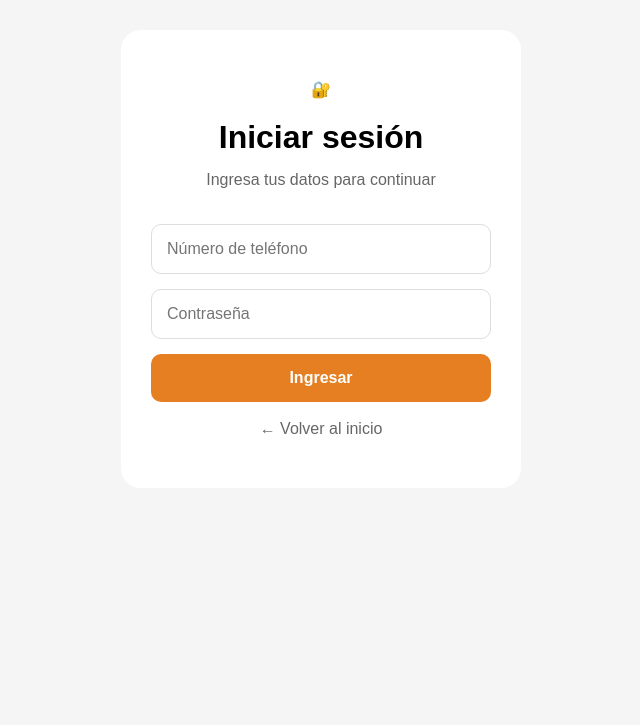
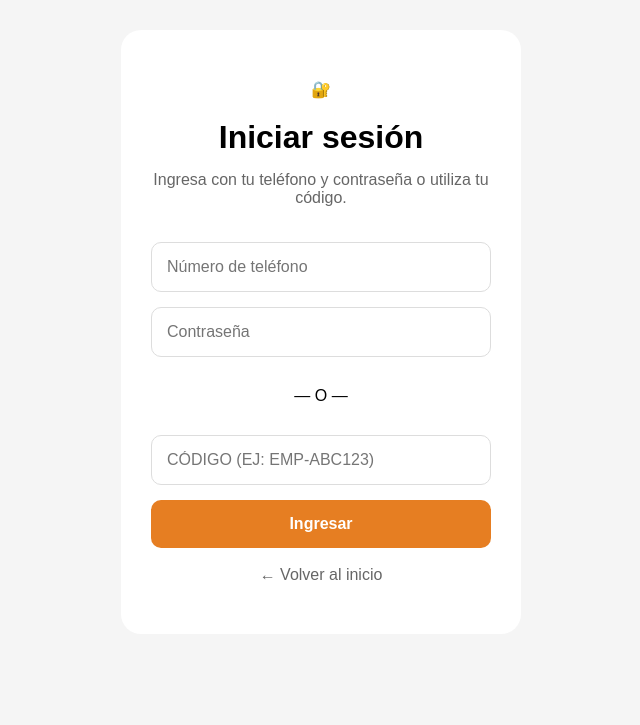
Before and after one commit to keiller26/las-delicias-de-ladys, a Flask app: page /login in a window 1280 px wide. Shown: the top 725 px of the page, without its empty margins (319-959 px from the left). Run offline with Flask 3, Linux system fonts and the light colour scheme.

Commit message:
Actualizar inicio de sesion

```diff
--- a/templates/login.html
+++ b/templates/login.html
@@ -20,23 +20,45 @@
         <h1>Iniciar sesión</h1>
 
         <p class="descripcion">
-            Ingresa tus datos para continuar
+            Ingresa con tu teléfono y contraseña
+            o utiliza tu código.
         </p>
 
         <form method="POST" class="formulario">
+
+            <!-- ============================= -->
+            <!-- TELÉFONO -->
+            <!-- ============================= -->
 
             <input
                 type="tel"
                 name="telefono"
                 placeholder="Número de teléfono"
-                required
             >
+
+            <!-- ============================= -->
+            <!-- CONTRASEÑA -->
+            <!-- ============================= -->
 
             <input
                 type="password"
                 name="password"
                 placeholder="Contraseña"
-                required
+            >
+
+            <p style="text-align: center; margin: 15px 0;">
+                — O —
+            </p>
+
+            <!-- ============================= -->
+            <!-- CÓDIGO -->
+            <!-- ============================= -->
+
+            <input
+                type="text"
+                name="codigo"
+                placeholder="Código (ej: EMP-ABC123)"
+                style="text-transform: uppercase;"
             >
 
             <button type="submit" class="boton boton-principal">
```
